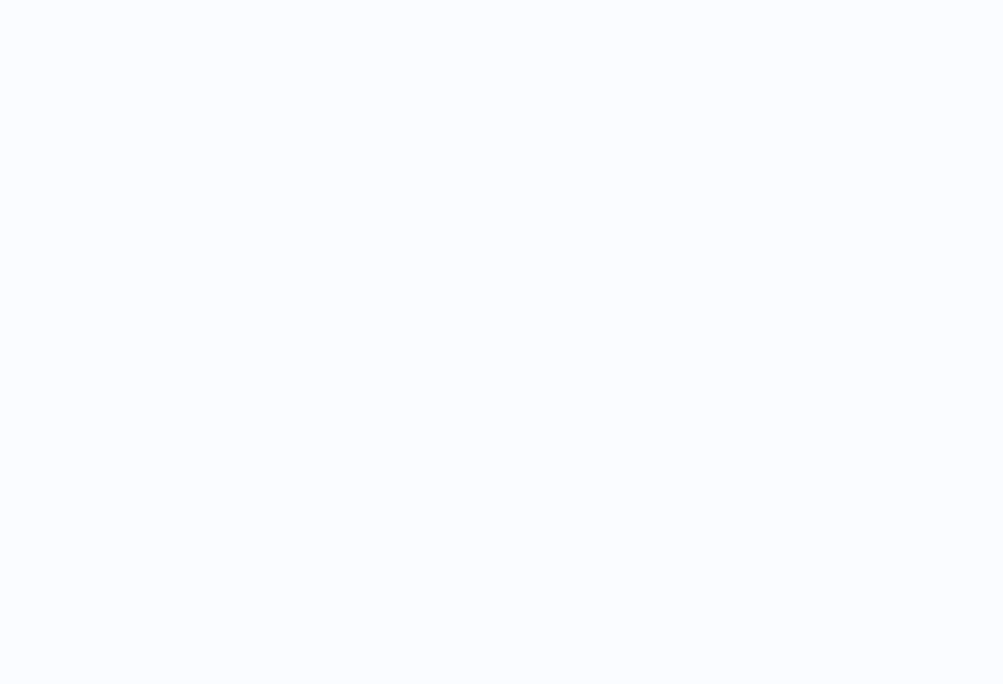
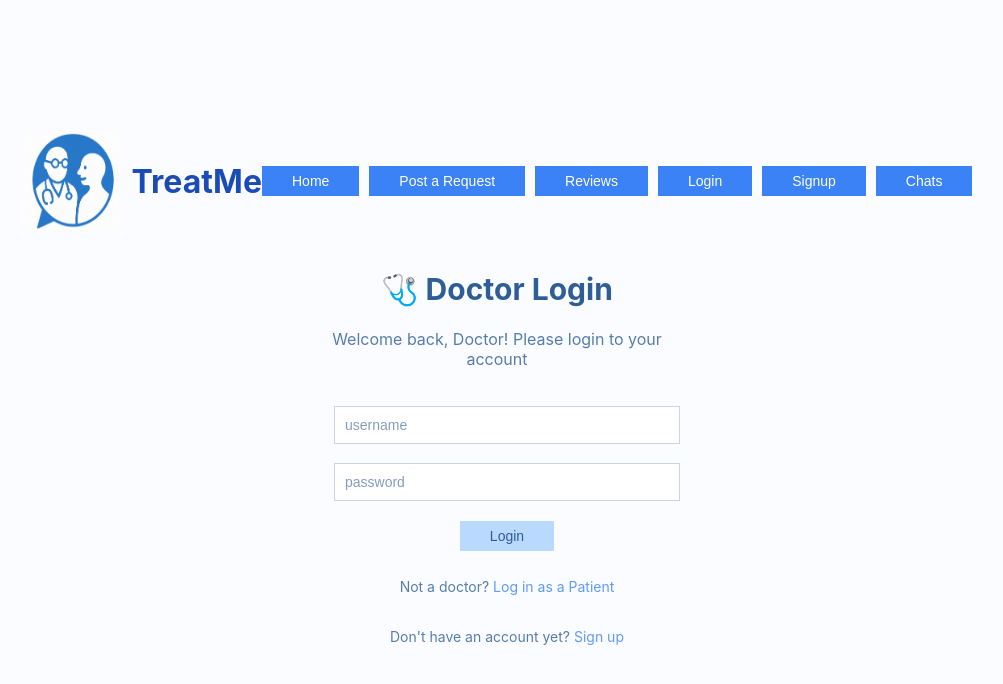
Before and after one commit to vytcka/Doctor-patient-app, a React (Create React App) app in the folder client/: page /doctorlogin in a window 1280 px wide. Before the commit this address had no page. Shown: the top 684 px of the page, without its empty margins (143-1146 px from the left). Built offline with nearby package versions, Linux system fonts and the light colour scheme.

Commit message:
updated doctorlogin+routes

```diff
--- a/client/src/App.js
+++ b/client/src/App.js
@@ -9,6 +9,7 @@
 import Chat from "./Chat";
 import UserDashboard from "./UserDashboard";
 import LoginChoice from "./LoginChoice";
+import DoctorLogin from "./DoctorLogin";
 
 function App() {
   return (
@@ -24,6 +25,7 @@
         <Route path="/chat" element={<Chat />} />
         <Route path="/dashboard" element={<UserDashboard />} />
         <Route path="/login-choice" element={<LoginChoice />} />
+        <Route path="/doctorlogin" element={<DoctorLogin />} />
 
       </Routes>
 
--- a/client/src/DoctorLogin.js
+++ b/client/src/DoctorLogin.js
@@ -4,11 +4,10 @@
 import Icon from "./LogoIcon.png";
 
 export default function DoctorLogin() {
-
     const [formData, setFormData] = useState({
-            username: '',
-            password: ''
-        });
+        username: '',
+        password: ''
+    });
 
     const [errorMessage, setErrorMessage] = useState('');
     const [successMessage, setSuccessMessage] = useState('');
@@ -20,32 +19,84 @@
         });
     };
 
-    const handleSubmit = (e) => {
+    const handleSubmit = async (e) => {
         e.preventDefault();
-        if (!formData.username || !formData.password){
-            setErrorMessage('Please fill in all fields');
-            setSuccessMessage('');
+
+        if (!formData.username || !formData.password) {
+            setErrorMessage("Please fill in all fields");
+            setSuccessMessage("");
             return;
         }
-        else {
-            setErrorMessage('');
-            setSuccessMessage('Login successful!');
+
+        try {
+            const response = await fetch("http://127.0.0.1:5000/doctor-login", {
+                method: "POST",
+                headers: {
+                    "Content-Type": "application/json"
+                },
+                credentials: "include",
+                body: JSON.stringify({
+                    username: formData.username,
+                    password: formData.password
+                })
+            });
+
+            const data = await response.json();
+
+            if (data.status === 200) {
+                setSuccessMessage(data.message);
+                setErrorMessage("");
+            } else {
+                setErrorMessage(data.message);
+                setSuccessMessage("");
+            }
+
+        } catch (error) {
+            setErrorMessage("Server connection failed");
+            setSuccessMessage("");
         }
     };
 
+    return (
+        <div>
+            {/* Header */}
+            <div style={{ display: "flex", justifyContent: "space-between", alignItems: "center", padding: "10px" }}>
+                <div style={{ display: "flex", alignItems: "center" }}>
+                    <img src={Icon} alt="Description" style={{ width: "100px", height: "100px", marginRight: "10px" }} />
+                    <div style={{ fontSize: "2rem", color: "#1b4cb6", fontWeight: "bold" }}>TreatMe</div>
+                </div>
+                <div style={{ display: "flex", gap: "10px" }}>
+                    <Link to="/" style={{ textDecoration: "none" }}>
+                        <button style={{ backgroundColor: "#3b82f6", color: "white" }}>Home</button>
+                    </Link>
+                    <Link to="/post-request" style={{ textDecoration: "none" }}>
+                        <button style={{ backgroundColor: "#3b82f6", color: "white" }}>Post a Request</button>
+                    </Link>
+                    <Link to="/reviews" style={{ textDecoration: "none" }}>
+                        <button style={{ backgroundColor: "#3b82f6", color: "white" }}>Reviews</button>
+                    </Link>
+                    <Link to="/login-choice" style={{ textDecoration: "none" }}>
+                        <button style={{ backgroundColor: "#3b82f6", color: "white" }}>Login</button>
+                    </Link>
+                    <Link to="/signup" style={{ textDecoration: "none" }}>
+                        <button style={{ backgroundColor: "#3b82f6", color: "white" }}>Signup</button>
+                    </Link>
+                    <Link to="/chat" style={{ textDecoration: "none" }}>
+                        <button style={{ backgroundColor: "#3b82f6", color: "white" }}>Chats</button>
+                    </Link>
+                </div>
+            </div>
 
-    return(
-        <div>
             <div className="form-container">
-                <h1>Doctor Login</h1>
-                <h2>Welcome back! Please login to your account</h2>
+                <h1>🩺 Doctor Login</h1>
+                <h2>Welcome back, Doctor! Please login to your account</h2>
                 <form className="form" onSubmit={handleSubmit}>
                     <div className="form-group">
                         <input
                             type="text"
                             id="username"
                             name="username"
-                            placeholder='username'
+                            placeholder="username"
                             value={formData.username}
                             onChange={handleChange}
                             required
@@ -56,7 +107,7 @@
                             type="password"
                             id="password"
                             name="password"
-                            placeholder='password'
+                            placeholder="password"
                             value={formData.password}
                             onChange={handleChange}
                             required
@@ -66,10 +117,11 @@
                     {errorMessage && <p className="error">{errorMessage}</p>}
                     {successMessage && <p className="success">{successMessage}</p>}
                     <button type="submit">Login</button>
-                    <p>Don't have an account yet? <Link to="/DoctorSignup">Sign up</Link></p>
+
+                    <p>Not a doctor? <Link to="/login">Log in as a Patient</Link></p>
+                    <p>Don't have an account yet? <Link to="/Signup">Sign up</Link></p>
                 </form>
             </div>
         </div>
-    )
-
+    );
 }
```
